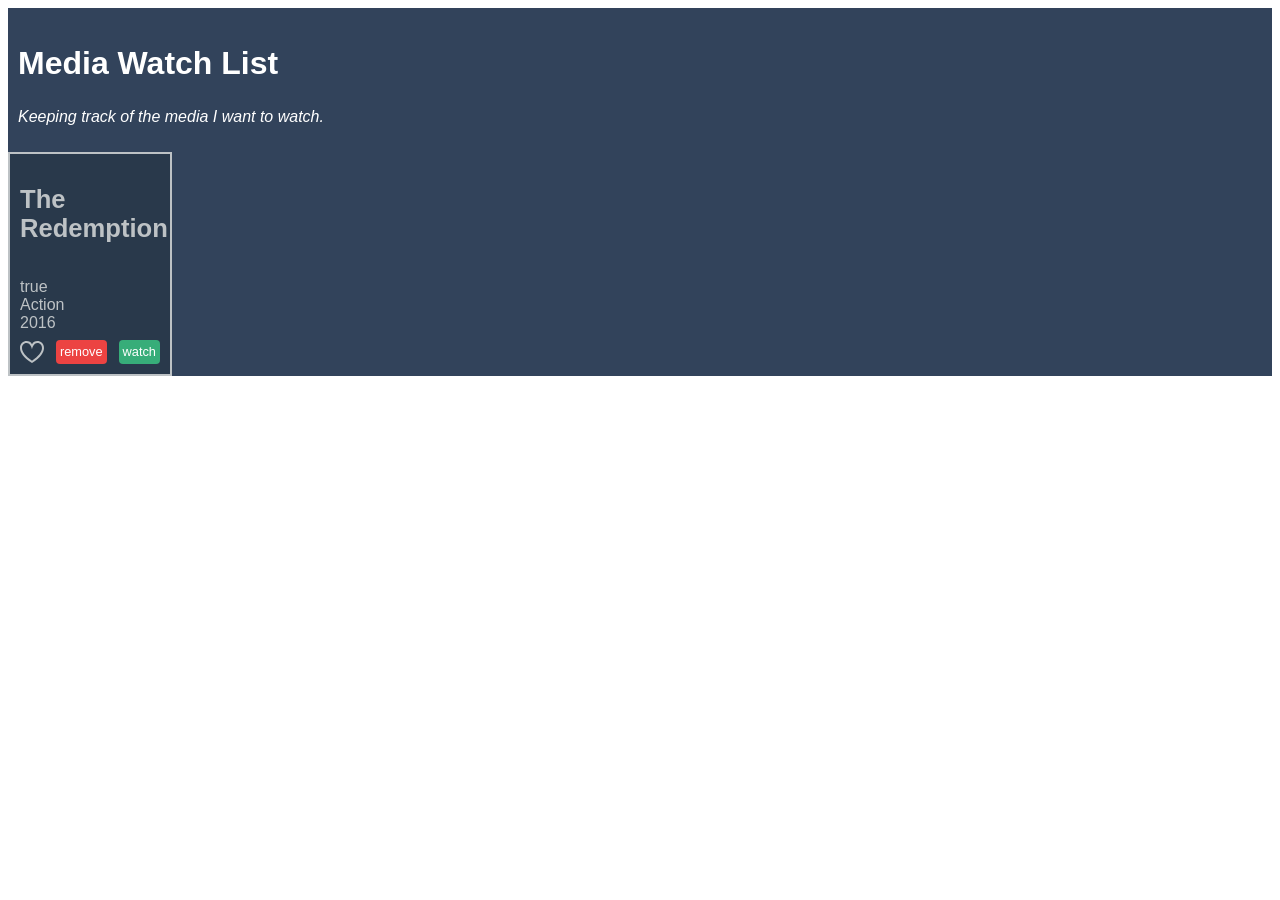
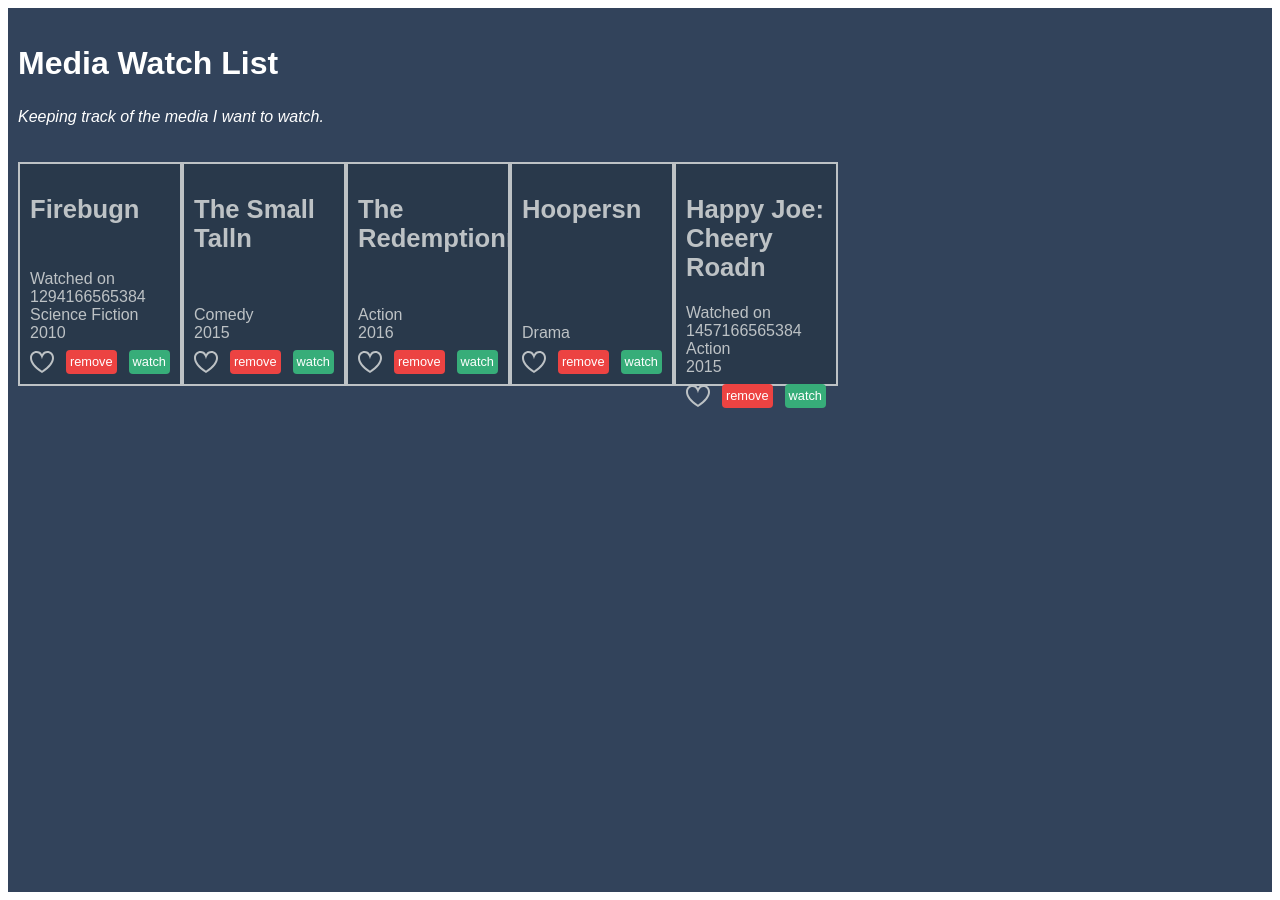
Before and after one commit to hemnett/angular-trump, an Angular app: page / in a window 1280 px wide. Before the commit the page ends 800 px from the top, so only its background shows below. Built offline with nearby package versions, Linux system fonts and the light colour scheme.

Commit message:
ngIF ngFor

```diff
--- a/src/app/app.component.html
+++ b/src/app/app.component.html
@@ -4,8 +4,11 @@
     <p class="description">Keeping track of the media I want to watch.</p>
   </header>
 
-  <app-media-item></app-media-item>
+  <!-- <app-media-item
+    [mediaItem]="firstMediaItem"
+    (delete)="onMediaItemDelete($event)"></app-media-item> -->
 
+<app-media-item-list></app-media-item-list>
 
 </section>
 
--- a/src/app/app.component.ts
+++ b/src/app/app.component.ts
@@ -8,7 +8,22 @@
 export class AppComponent {
   title = 'angular-trump';
 
-  public callback(color: string){
+  firstMediaItem = {
+    id: 1,
+    name: 'Firebug',
+    medium: 'Series',
+    category: 'Science Fiction',
+    year: 2010,
+    watchedOn: 1294166565384,
+    isFavorite: false
+  };
+
+  public callback(color: string) {
     console.log(color);
   }
+
+  onMediaItemDelete(mediaItem) {
+    console.log('Deleted' + mediaItem);
+  }
+
 }
--- a/src/app/app.module.ts
+++ b/src/app/app.module.ts
@@ -5,12 +5,14 @@
 import { AppComponent } from './app.component';
 import { ShinyButtonComponent } from './shiny-button/shiny-button.component';
 import { MediaItemComponent } from './media-item/media-item.component';
+import { MediaItemListComponent } from './media-item-list/media-item-list.component';
 
 @NgModule({
    declarations: [
       AppComponent,
       ShinyButtonComponent,
-      MediaItemComponent
+      MediaItemComponent,
+      MediaItemListComponent
    ],
    imports: [
       BrowserModule,
--- /dev/null
+++ b/src/app/media-item-list/media-item-list.component.css
@@ -0,0 +1,38 @@
+:host {
+  display: flex;
+  min-height: 90vh;
+  flex-direction: column;
+  padding: 10px;
+}
+header {
+  color: #c6c5c3;
+}
+header.medium-movies {
+  color: #53ace4;
+}
+header.medium-series {
+  color: #45bf94;
+}
+header > h2 {
+  font-size: 1.4em;
+}
+header > h2.error {
+  color: #d93a3e;
+}
+section {
+  flex: 1;
+  display: flex;
+  flex-flow: row wrap;
+  align-content: flex-start;
+}
+section > media-item {
+  margin: 10px;
+}
+footer {
+  text-align: right;
+}
+footer .icon {
+  width: 64px;
+  height: 64px;
+  margin: 15px;
+}
--- /dev/null
+++ b/src/app/media-item-list/media-item-list.component.html
@@ -0,0 +1,6 @@
+<section>
+  <app-media-item
+    *ngFor="let mediaItem of mediaItems"
+    [mediaItem]="mediaItem"
+    (delete)="onMediaItemDelete($event)"></app-media-item>
+</section>
--- /dev/null
+++ b/src/app/media-item-list/media-item-list.component.ts
@@ -0,0 +1,61 @@
+import { Component, OnInit } from '@angular/core';
+
+@Component({
+  selector: 'app-media-item-list',
+  templateUrl: './media-item-list.component.html',
+  styleUrls: ['./media-item-list.component.css']
+})
+export class MediaItemListComponent implements OnInit {
+
+  mediaItems = [
+    {
+      id: 1,
+      name: 'Firebug',
+      medium: 'Series',
+      category: 'Science Fiction',
+      year: 2010,
+      watchedOn: 1294166565384,
+      isFavorite: false
+    },
+    {
+      id: 2,
+      name: 'The Small Tall',
+      medium: 'Movies',
+      category: 'Comedy',
+      year: 2015,
+      watchedOn: null,
+      isFavorite: true
+    }, {
+      id: 3,
+      name: 'The Redemption',
+      medium: 'Movies',
+      category: 'Action',
+      year: 2016,
+      watchedOn: null,
+      isFavorite: false
+    }, {
+      id: 4,
+      name: 'Hoopers',
+      medium: 'Series',
+      category: 'Drama',
+      year: null,
+      watchedOn: null,
+      isFavorite: true
+    }, {
+      id: 5,
+      name: 'Happy Joe: Cheery Road',
+      medium: 'Movies',
+      category: 'Action',
+      year: 2015,
+      watchedOn: 1457166565384,
+      isFavorite: false
+    }
+  ];
+
+  onMediaItemDelete(mediaItem) { }
+
+  constructor() { }
+
+  ngOnInit() {
+  }
+}
--- a/src/app/media-item/media-item.component.html
+++ b/src/app/media-item/media-item.component.html
@@ -1,13 +1,15 @@
-<h2>{{ name }}</h2>
-<div>{{ wasWatched() }}</div>
-<div>Action</div>
-<div>2016</div>
+<h2>{{ mediaItem.name }}n</h2>
+<ng-template [ngIf]="mediaItem.watchedOn">
+  <div >Watched on {{ mediaItem.watchedOn }}</div>
+</ng-template>
+<div>{{ mediaItem.category }}</div>
+<div>{{ mediaItem.year }}</div>
 <div class="tools">
   <svg class="favorite" xmlns="http://www.w3.org/2000/svg" viewBox="0 0 24 24">
     <path d="M12 9.229c.234-1.12 1.547-6.229 5.382-6.229 2.22 0 4.618 1.551 4.618 5.003 0 3.907-3.627 8.47-10 12.629-6.373-4.159-10-8.722-10-12.629 0-3.484 2.369-5.005 4.577-5.005 3.923 0 5.145 5.126 5.423 6.231zm-12-1.226c0 4.068 3.06 9.481 12 14.997 8.94-5.516 12-10.929 12-14.997 0-7.962-9.648-9.028-12-3.737-2.338-5.262-12-4.27-12 3.737z"
     />
   </svg>
-  <a class="delete">
+  <a class="delete" (click)="onDelete($event)">
     remove
   </a>
   <a class="details">
--- a/src/app/media-item/media-item.component.ts
+++ b/src/app/media-item/media-item.component.ts
@@ -1,4 +1,5 @@
-import { Component, OnInit } from '@angular/core';
+import { Component, OnInit, Input, Output, EventEmitter } from '@angular/core';
+import { delegateToClassInput } from '@angular/core/src/render3/instructions';
 
 @Component({
   selector: 'app-media-item',
@@ -7,10 +8,13 @@
 })
 export class MediaItemComponent implements OnInit {
 
-  name = 'The Redemption';
+  @Input() mediaItem;
 
-  wasWatched() {
-    return true;
+  @Output() delete = new EventEmitter;
+
+  onDelete() {
+    console.log('DELETED');
+    this.delete.emit(this.mediaItem);
   }
 
   constructor() { }
```
Also changed, not shown: 1 other file (tests, documents, lock files or other folders).
